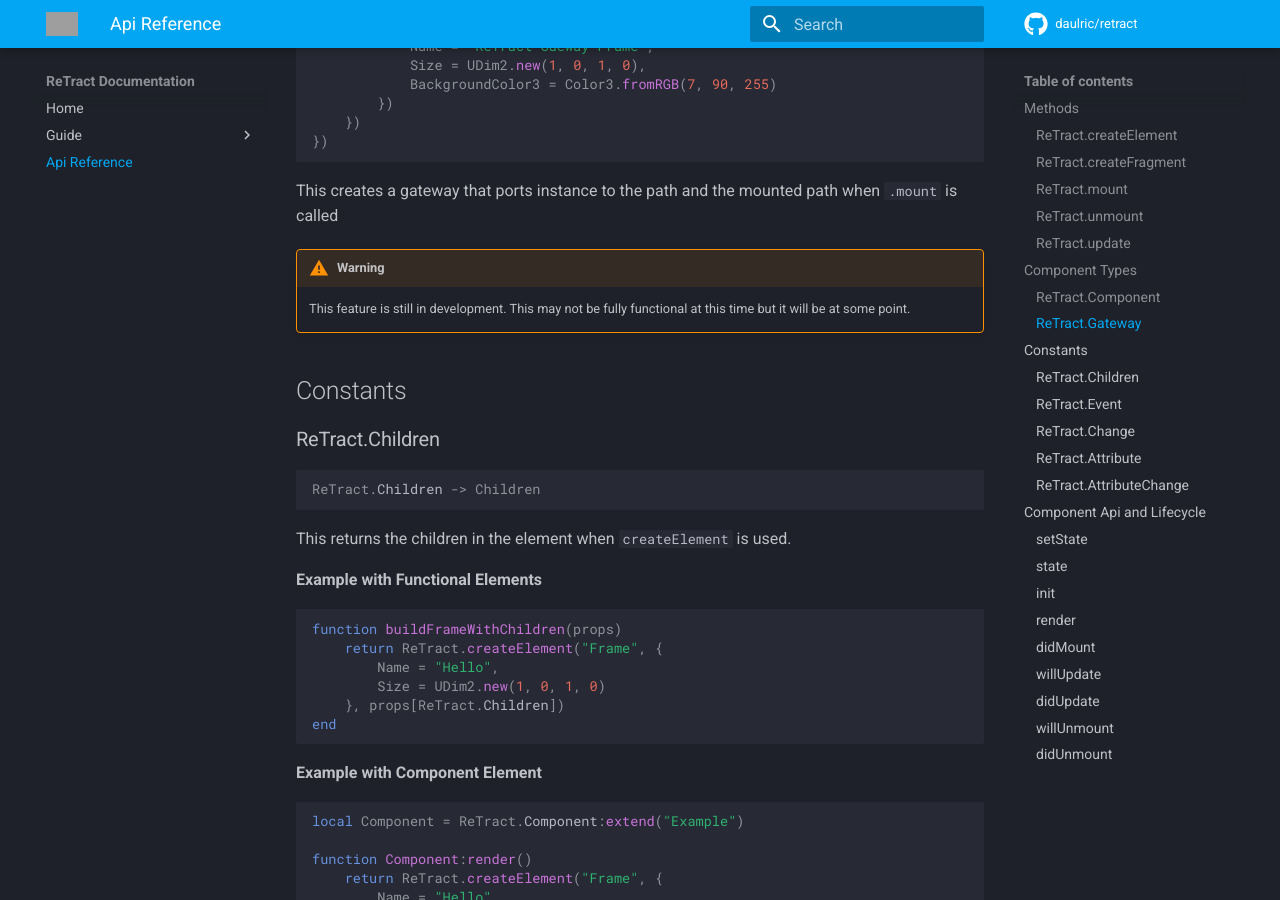
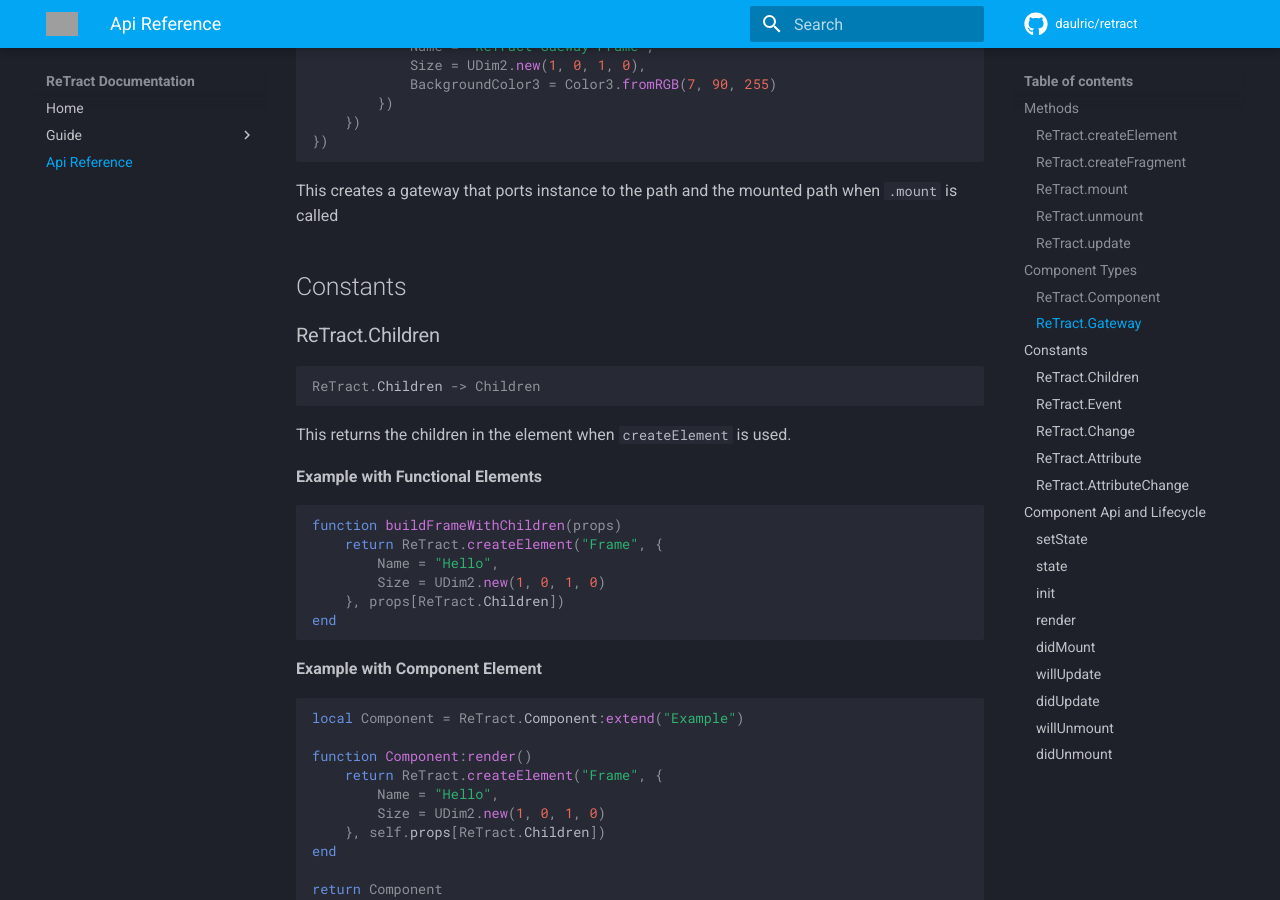
Before and after one commit to daulric/retract, an MkDocs documentation site: the page built from docs/api-reference.md, in a window 1280 px wide and 900 px high, scrolled down 1755 px. Built offline with MkDocs 1.6.1 and Material for MkDocs 9.7.7, drawn with Linux system fonts in a browser that asks for light colours; comment, search, counter and statistics services are not loaded; grey boxes are pictures that could not be loaded.

````diff
--- a/docs/api-reference.md
+++ b/docs/api-reference.md
@@ -75,11 +75,6 @@
 ```
 
 This creates a gateway that ports instance to the path and the mounted path when `.mount` is called
-
-!!! warning
-
-    This feature is still in development. This may not be fully functional at this time but it will be at some point.
-
 
 ## Constants
 ### ReTract.Children
````
Also changed, not shown: 1 other file.
